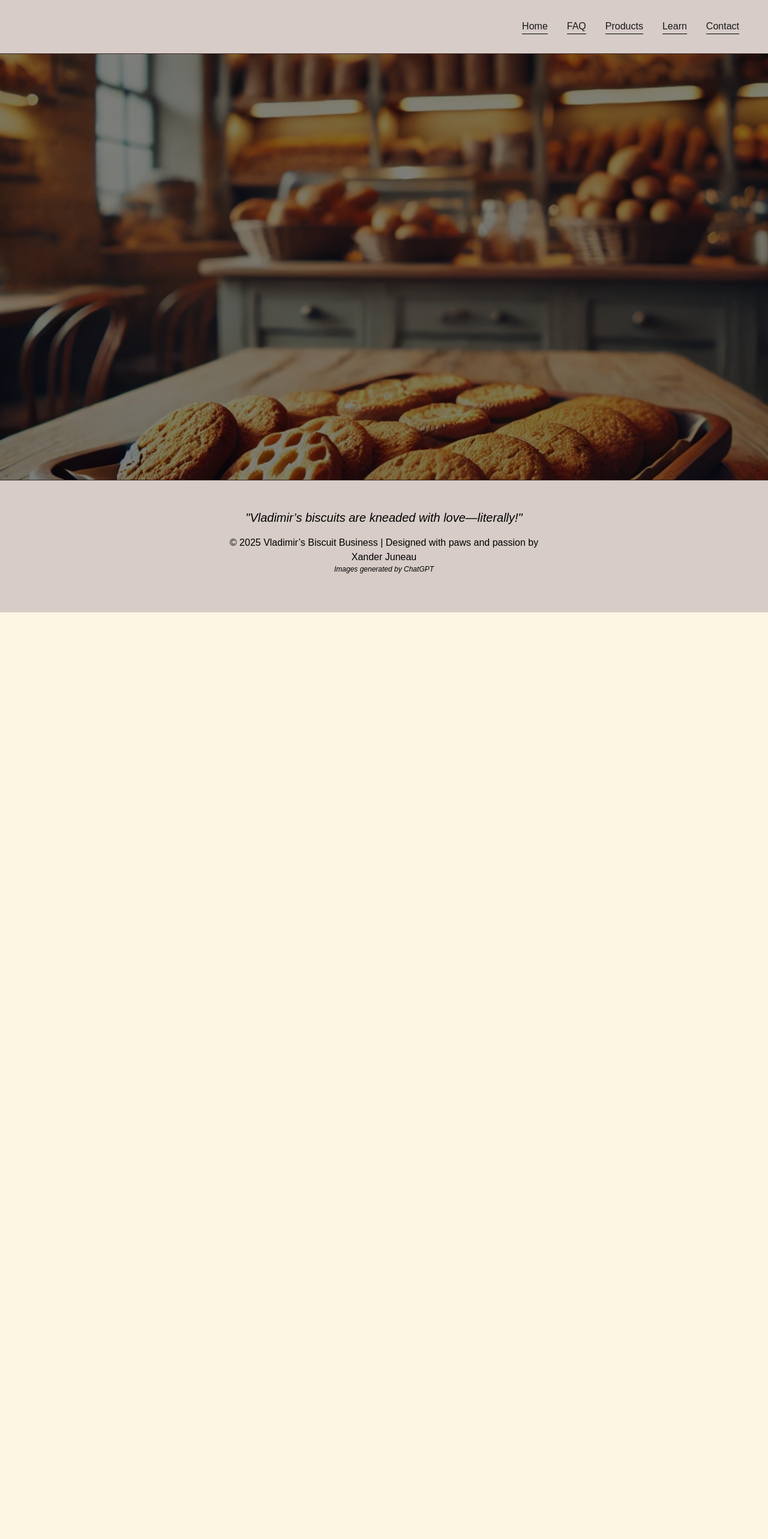
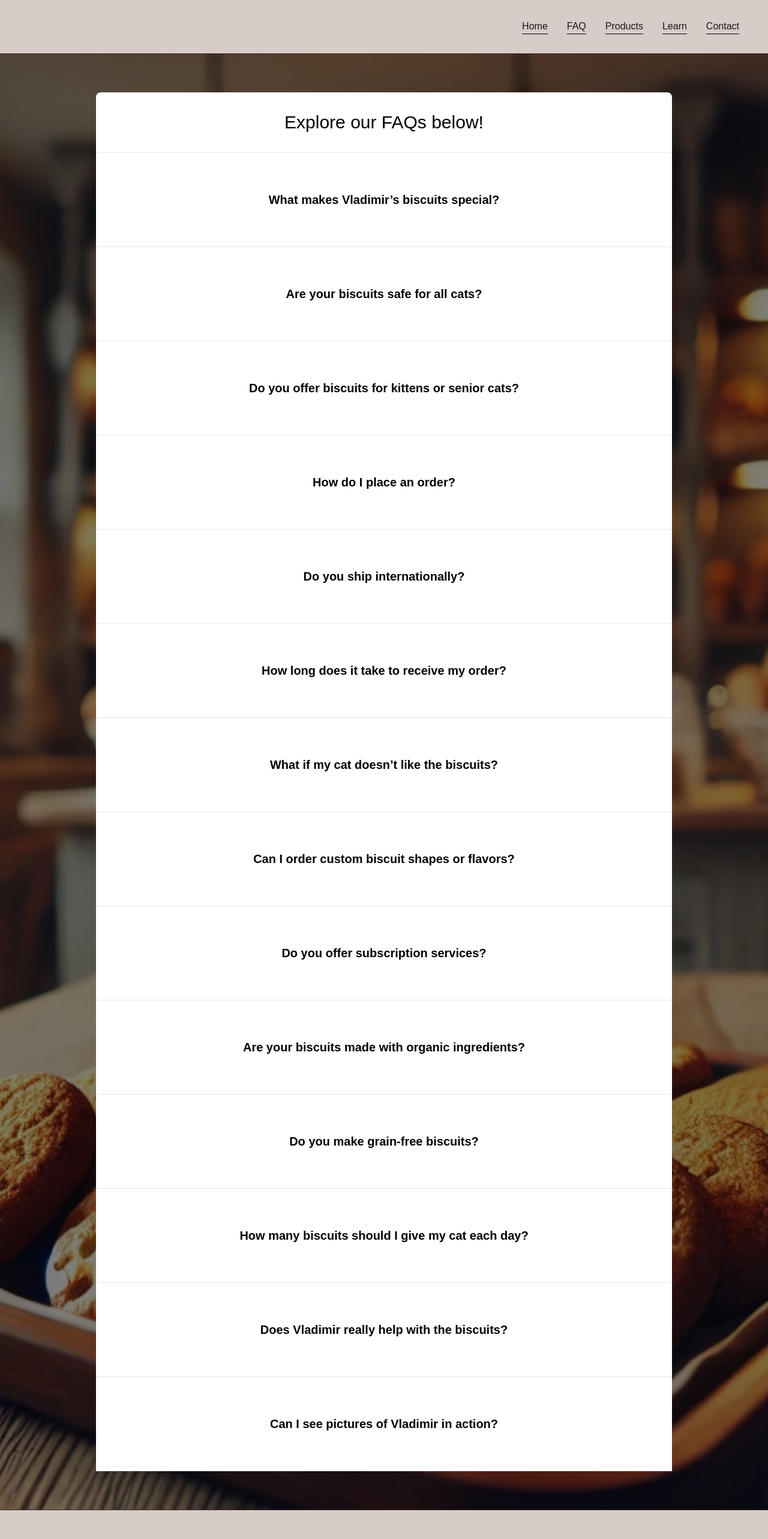
Before and after one commit to xjuneau1/vladimirs-biscuits, a Next.js app: page /faq in a window 1280 px wide. Shown: the top 2566 px of the page at 60% size. Before the commit the page ends 1021 px from the top, so only its background shows below. Built offline with nearby package versions, Linux system fonts and the light colour scheme.

Commit message:
added faqs.json, added new picture for learn page, added FAQAccordian to display FAQs

```diff
--- /dev/null
+++ b/public/faqs.json
@@ -0,0 +1,72 @@
+[
+    {
+      "id": 1,
+      "question": "What makes Vladimir’s biscuits special?",
+      "answer": "Each biscuit is crafted with love, premium ingredients, and Vladimir’s rigorous quality checks. Our recipes are carefully formulated to delight your cat while keeping them healthy and happy."
+    },
+    {
+      "id": 2,
+      "question": "Are your biscuits safe for all cats?",
+      "answer": "Yes! Our biscuits are made with all-natural, feline-friendly ingredients. We avoid common allergens and use no artificial additives. If your cat has specific dietary needs, contact us to discuss custom options."
+    },
+    {
+      "id": 3,
+      "question": "Do you offer biscuits for kittens or senior cats?",
+      "answer": "Absolutely! We create biscuits tailored for different life stages. Our Kitten Crunchies are softer and smaller for tiny teeth, while our Senior Snaps are gentle on older gums but just as flavorful."
+    },
+    {
+      "id": 4,
+      "question": "How do I place an order?",
+      "answer": "Please visit our Shop page, where you can choose your biscuits and any addons, and proceed to checkout. Order's over $35 ship free! It’s as easy as meow!"
+    },
+    {
+      "id": 5,
+      "question": "Do you ship internationally?",
+      "answer": "Yes, Vladimir’s biscuits ship everywhere including the U.S Virgin Islands and the Phillipines! Shipping fees and delivery times vary by location and shipping chosen at checkout."
+    },
+    {
+      "id": 6,
+      "question": "How long does it take to receive my order?",
+      "answer": "Orders typically ship within 2–3 business days and arrive within 5–10 days, depending on your location. You’ll receive tracking details once your order is on its way."
+    },
+    {
+      "id": 7,
+      "question": "What if my cat doesn’t like the biscuits?",
+      "answer": "We’re confident your cat will love our treats, but if you’re not satisfied, we offer a 100% Happiness Guarantee. Reach out within 14 days of receiving your order for a replacement or refund."
+    },
+    {
+      "id": 8,
+      "question": "Can I order custom biscuit shapes or flavors?",
+      "answer": "Yes! We love creating unique biscuits for special occasions like birthdays or Gotcha Days. Reach out via our Contact Us page to discuss your request."
+    },
+    {
+      "id": 9,
+      "question": "Do you offer subscription services?",
+      "answer": "Yes! Sign up for Vladimir’s Biscuit Club to receive monthly deliveries of fresh biscuits at a discounted rate. Cancel or pause anytime!"
+    },
+    {
+      "id": 10,
+      "question": "Are your biscuits made with organic ingredients?",
+      "answer": "Yes, we source organic, non-GMO ingredients whenever possible. We believe your furry friend deserves the best."
+    },
+    {
+      "id": 11,
+      "question": "Do you make grain-free biscuits?",
+      "answer": "Yes, we offer grain-free options for cats with sensitivities or special dietary requirements."
+    },
+    {
+      "id": 12,
+      "question": "How many biscuits should I give my cat each day?",
+      "answer": "Our biscuits are intended as treats, not meal replacements. The recommended serving is 1–3 biscuits per day, depending on your cat’s size and activity level."
+    },
+    {
+      "id": 13,
+      "question": "Does Vladimir really help with the biscuits?",
+      "answer": "Of course! Vladimir is the heart of our business. From paw-kneading dough to approving final batches, he’s involved every step of the way."
+    },
+    {
+      "id": 14,
+      "question": "Can I see pictures of Vladimir in action?",
+      "answer": "Yes! Check out our Gallery page or follow us on Instagram @VladsBiscuits for behind-the-scenes photos and videos of Vladimir’s biscuit-making adventures."
+    }
+  ]
--- a/src/app/biscuit-making/page.tsx
+++ b/src/app/biscuit-making/page.tsx
@@ -1,11 +1,14 @@
 import Process from "./components/Process";
 import Testimonials from "./components/Testimonials";
-
+import Image from "next/image";
 export default function Learn(){
     return (
         <div className="flex flex-col justify-center w-full">
            <Process/>
+           <div className="flex flex-col-reverse md:flex-row flex-wrap justify-center items-center my-8">
            <Testimonials />
+           <Image src="/vlad-biscuits.webp" alt="vladimir making biscuits" width={250} height={250} className="rounded-full md:h-[400px] md:w-[400px] mb-8 md:mb-0"/>
+           </div>
         </div>
     )
 }
--- /dev/null
+++ b/src/app/faq/components/FAQAccordian.tsx
@@ -0,0 +1,45 @@
+"use client";
+import React, { useState } from "react";
+interface FAQ {
+  id: number;
+  question: string;
+  answer: string;
+}
+interface FAQAccordianProps {
+  faqs: FAQ[];
+}
+const FAQAccordian: React.FC<FAQAccordianProps> = ({ faqs }) => {
+  const [activeFaqId, setActiveFaqId] = useState<number | null>(null);
+  const handleCardClick = (id: number) => {
+    setActiveFaqId((prevId) => (prevId === id ? null : id));
+  };
+
+  return (
+    <div className="flex flex-col items-center w-full text-black">
+      {faqs.map((faq) => {
+        return (
+          <div
+            key={faq.id}
+            onClick={() => handleCardClick(faq.id)}
+            className={`flex flex-col min-h-min cursor-pointer transition-all duration-300 ease-in-out text-center bg-white w-full ${
+              faq.id === 1 ? "border-t border-b" : "border-b"
+            }`}
+          >
+            {activeFaqId === faq.id ? (
+              <div className="flex flex-col">
+                <h2 className="text-lg font-bold border-b border-black w-full p-2 md:p-4">
+                  {faq.question}
+                </h2>
+                <div className="max-h-min p-2  md:p-6">{faq.answer}</div>
+              </div>
+            ) : (
+              <h2 className={`text-xl p-4 font-bold ${activeFaqId === faq.id ? "": " py-16"}`}>{faq.question}</h2>
+            )}
+          </div>
+        );
+      })}
+    </div>
+  );
+};
+
+export default FAQAccordian;
--- a/src/app/faq/page.tsx
+++ b/src/app/faq/page.tsx
@@ -1,5 +1,13 @@
+import FAQAccordian from "./components/FAQAccordian";
+import faqs from "../../../public/faqs.json";
+
 export default function FAQ() {
-    return (
-      <div></div>
-    );
-  }
+  return (
+    <div className="flex flex-col items-center w-full h-full">
+      <div className="flex flex-col bg-white rounded-lg w-11/12 md:w-3/4 my-16">
+        <h1 className="text-center text-3xl text-black p-8">Explore our FAQs below!</h1>
+        <FAQAccordian faqs={faqs} />
+      </div>
+    </div>
+  );
+}
```
Also changed, not shown: public/vlad-biscuits.webp (added).
